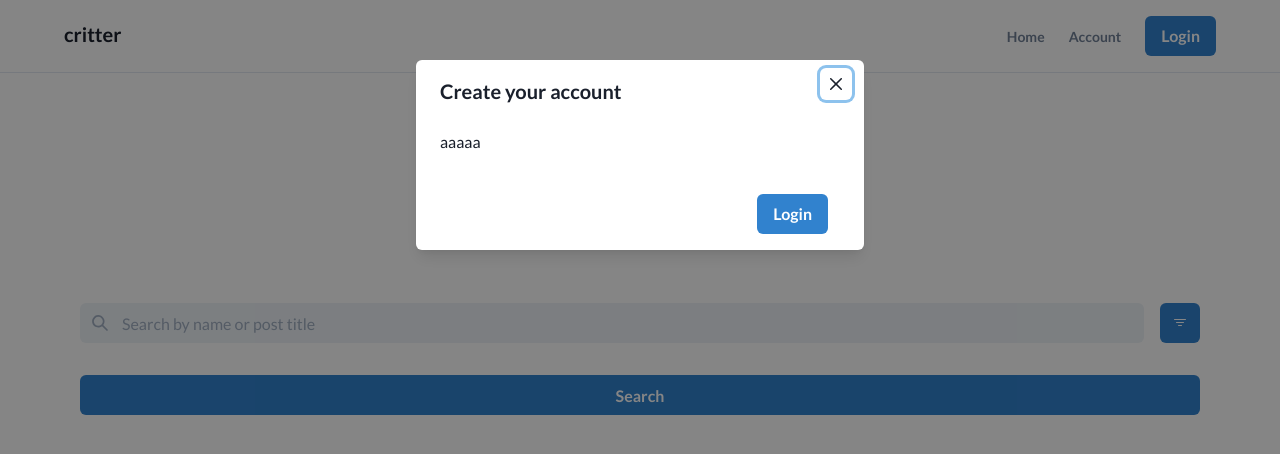
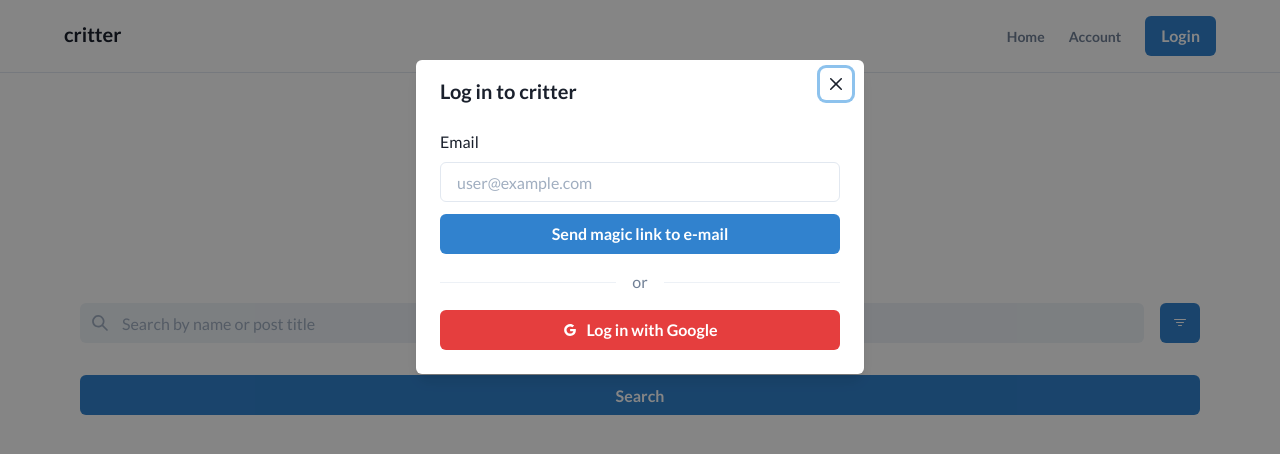
Before and after one commit to Uvacoder/critters, a Next.js app: page / in a window 1280 px wide. Both pictures are taken after a click on the button "Login". Shown: the top 454 px of the page. Built offline with nearby package versions, Linux system fonts and the light colour scheme; no server answers.

Commit message:
login modal

```diff
--- a/components/Elements/Auth/Auth.tsx
+++ b/components/Elements/Auth/Auth.tsx
@@ -7,8 +7,14 @@
   ModalBody,
   ModalCloseButton,
   Button,
-  useDisclosure,
+  FormControl,
+  FormLabel,
+  Input,
+  Divider,
+  Box,
+  Text,
 } from "@chakra-ui/react";
+import { AiOutlineGoogle } from "react-icons/ai";
 
 type Props = {
   isOpen: boolean;
@@ -20,14 +26,34 @@
     <Modal isOpen={isOpen} onClose={onClose}>
       <ModalOverlay />
       <ModalContent>
-        <ModalHeader>Create your account</ModalHeader>
+        <ModalHeader>Log in to critter</ModalHeader>
         <ModalCloseButton />
-        <ModalBody pb={6}>aaaaa</ModalBody>
-        <ModalFooter>
-          <Button colorScheme="blue" mr={3}>
-            Login
+        <ModalBody pb={6}>
+          <form>
+            <FormControl mb="3">
+              <FormLabel>Email</FormLabel>
+              <Input placeholder="user@example.com" type="email" />
+            </FormControl>
+            <Button colorScheme="blue" mr={3} w="100%">
+              Send magic link to e-mail
+            </Button>
+          </form>
+          <Box display="flex" alignItems="center" my={4}>
+            <Divider />
+            <Text px="4" color="gray.500">
+              or
+            </Text>
+            <Divider />
+          </Box>
+          <Button
+            colorScheme="red"
+            w="100%"
+            aria-label="Log in with your google account"
+            leftIcon={<AiOutlineGoogle />}
+          >
+            Log in with Google
           </Button>
-        </ModalFooter>
+        </ModalBody>
       </ModalContent>
     </Modal>
   );
```
